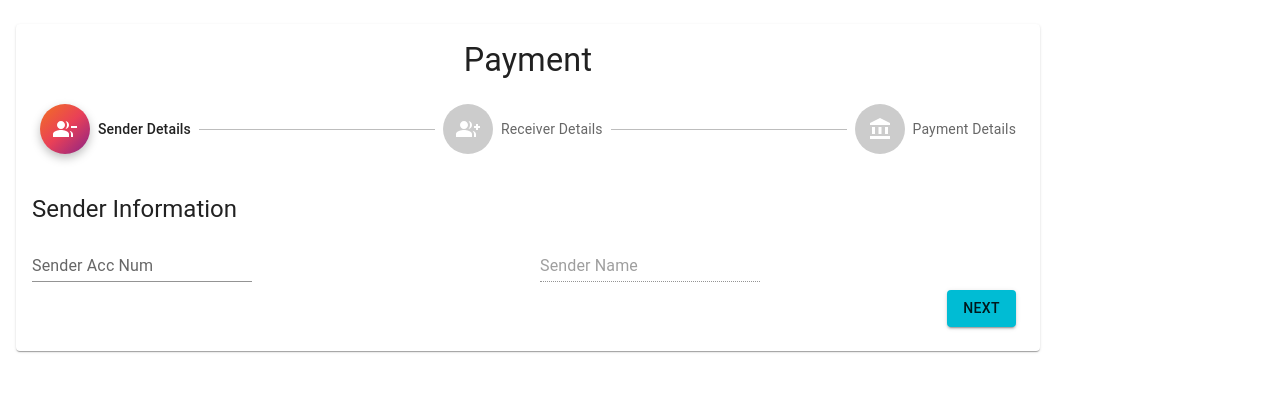
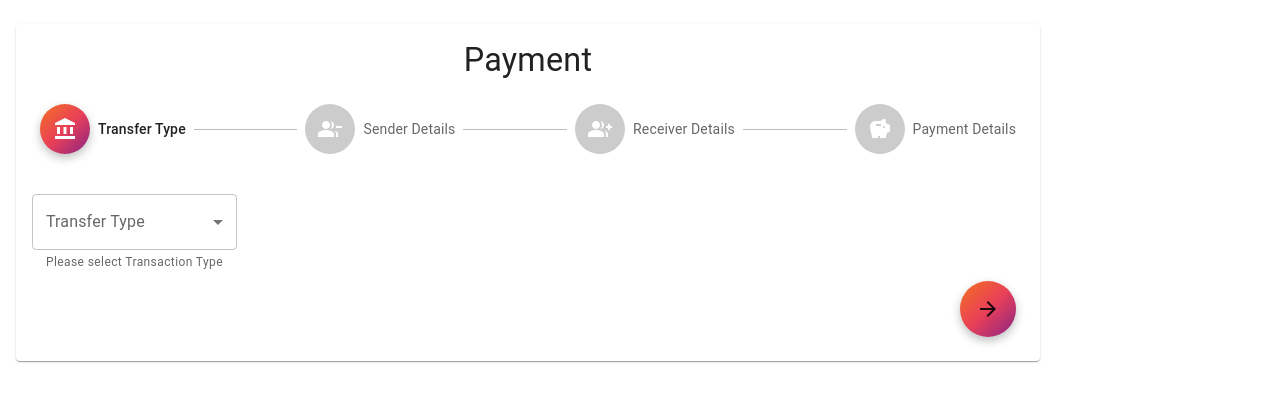
Before and after one commit to mbnaidu/dbs-frontend, a React (Create React App) app: page / in a window 1280 px wide. Shown: the top 402 px of the page. Built offline with nearby package versions, Linux system fonts and the light colour scheme; no server answers.

Commit message:
made transaction table

```diff
--- a/src/components/CheckoutPage/CheckoutPage.jsx
+++ b/src/components/CheckoutPage/CheckoutPage.jsx
@@ -1,4 +1,4 @@
-import React, { useState } from 'react';
+import React, { useEffect, useState } from 'react';
 
 import PaymentForm from './Forms/PaymentForm';
 import CheckoutSuccess from './CheckoutSuccess';
@@ -7,26 +7,19 @@ import { styled } from '@mui/material/styles';
 import useStyles from './styles';
 import SenderForm from './Forms/SenderForm';
 import ReceiverForm from './Forms/ReceiverForm';
-import { Button, Step, StepLabel, Stepper, Typography } from '@mui/material';
+import { Button, Fab, Step, StepLabel, Stepper, Typography } from '@mui/material';
 
 import AccountBalanceIcon from '@mui/icons-material/AccountBalance';
 import GroupAddIcon from '@mui/icons-material/GroupAdd';
 import GroupRemoveIcon from '@mui/icons-material/GroupRemove';
+import ArrowForwardIcon from '@mui/icons-material/ArrowForward';
+import CheckIcon from '@mui/icons-material/Check';
+import SavingsIcon from '@mui/icons-material/Savings';
+import TransferTypeForm from './Forms/TransferTypeForm';
+import Axios from 'axios';
 
-const steps = ['Sender Details', 'Receiver Details', 'Payment Details'];
+const steps = ["Transfer Type", 'Sender Details', 'Receiver Details', 'Payment Details'];
 
-function _renderStepContent(step) {
-	switch (step) {
-		case 0:
-			return <SenderForm />;
-		case 1:
-			return <ReceiverForm />;
-		case 2:
-			return <PaymentForm />;
-		default:
-			return <div>Not Found</div>;
-	}
-}
 const ColorlibStepIconRoot = styled('div')(({ theme, ownerState }) => ({
 	backgroundColor: theme.palette.mode === 'dark' ? theme.palette.grey[700] : '#ccc',
 	zIndex: 1,
@@ -52,36 +45,87 @@ export default function CheckoutPage() {
 	const [activeStep, setActiveStep] = useState(0);
 	const isLastStep = activeStep === steps.length - 1;
 
+	const [SenderAccNo, setSenderAccNo] = useState("");
+	const [ReceiverAccNo, setReceiverAccNo] = useState("");
+	const [TransferTypeData, setTransferTypeData] = useState("");
+	const [IsSenderInfoDone, setIsSenderInfoDone] = useState(false);
+	const [IsReceiverInfoDone, setIsReceiverInfoDone] = useState(false);
+	const [IsTransferTypeDone, setIsTransferTypeDone] = useState(false);
 	function _sleep(ms) {
 		return new Promise(resolve => setTimeout(resolve, ms));
 	}
-
+	// useEffect(() => { console.log(IsReceiverInfoDone, IsSenderInfoDone); _handleSubmit() }, [IsReceiverInfoDone, IsSenderInfoDone]);
+	function _renderStepContent(step) {
+		switch (step) {
+			case 0:
+				return <TransferTypeForm TransferTypeInfo={TransferTypeInfo} />;
+			case 1:
+				return <SenderForm senderInfo={senderInfo} />;
+			case 2:
+				return <ReceiverForm receiverInfo={receiverInfo} SenderAccNo={SenderAccNo} />;
+			case 3:
+				return <PaymentForm SenderAccNo={SenderAccNo} ReceiverAccNo={ReceiverAccNo} />;
+			default:
+				return <div>Not Found</div>;
+		}
+	}
+	const senderInfo = (isSenderDone, senderAccNo) => {
+		setSenderAccNo(senderAccNo)
+		setIsSenderInfoDone(isSenderDone);
+	}
+	const receiverInfo = (isReceiverDone, receiverAccNo) => {
+		setIsReceiverInfoDone(isReceiverDone);
+		setReceiverAccNo(receiverAccNo);
+	}
+	const TransferTypeInfo = (isTransferTypeDone, transferType) => {
+		setIsTransferTypeDone(isTransferTypeDone);
+		setTransferTypeData(transferType);
+	}
 	async function _submitForm(values) {
-		console.log("Submit")
 		await _sleep(1000);
-		// alert(JSON.stringify(values, null, 2));
-
 		setActiveStep(activeStep + 1);
 	}
-
+	const makeTransaction = () => {
+		var today = new Date(),
+			date = today.getFullYear() + '-' + (today.getMonth() + 1) + '-' + today.getDate();
+		const data = {
+			"empName": "madhu",
+			"senderNo": SenderAccNo,
+			"receiverNo": ReceiverAccNo,
+			"transType": TransferTypeData,
+			"transId": date.toString().replace('-', ''),
+			"transAmount": 20,
+			"transDate": date.toString()
+		}
+		Axios.post("http://localhost:8081/transaction/add", data)
+			.then((response) => console.log(response))
+			.catch((error) => console.log(error))
+	}
 	function _handleSubmit(values, actions) {
 		if (isLastStep) {
+			makeTransaction();
 			_submitForm(values, actions);
 		} else {
-			setActiveStep(activeStep + 1);
+			if (IsTransferTypeDone) {
+				setActiveStep(1)
+			}
+			if (IsSenderInfoDone) {
+				setActiveStep(2)
+			}
+			if (IsReceiverInfoDone) {
+				setActiveStep(3)
+			}
 		}
 	}
 
-	function _handleBack() {
-		setActiveStep(activeStep - 1);
-	}
 	function ColorlibStepIcon(props) {
 		const { active, completed, className } = props;
 
 		const icons = {
-			1: <GroupRemoveIcon />,
-			2: <GroupAddIcon />,
-			3: <AccountBalanceIcon />,
+			1: <AccountBalanceIcon />,
+			2: <GroupRemoveIcon />,
+			3: <GroupAddIcon />,
+			4: <SavingsIcon />,
 		};
 
 		return (
@@ -109,20 +153,14 @@ export default function CheckoutPage() {
 					<div>
 						{_renderStepContent(activeStep)}
 						<div className={classes.buttons}>
-							{activeStep !== 0 && (
-								<Button onClick={_handleBack} className={classes.button}>
-									Back
-								</Button>
-							)}
 							<div className={classes.wrapper}>
-								<Button
-									variant="contained"
-									color="primary"
-									onClick={_handleSubmit}
-									className={classes.button}
-								>
-									{isLastStep ? 'Fund Transfer' : 'Next'}
-								</Button>
+								<Fab color="primary" aria-label="add" onClick={_handleSubmit} style={{
+									backgroundImage:
+										'linear-gradient( 136deg, rgb(242,113,33) 0%, rgb(233,64,87) 50%, rgb(138,35,135) 100%)',
+									boxShadow: '0 4px 10px 0 rgba(0,0,0,.25)'
+								}}>
+									{isLastStep ? <CheckIcon /> : <ArrowForwardIcon />}
+								</Fab>
 							</div>
 						</div>
 					</div>
--- a/src/components/CheckoutPage/Forms/PaymentForm.jsx
+++ b/src/components/CheckoutPage/Forms/PaymentForm.jsx
@@ -1,7 +1,8 @@
 import { Grid, TextField, Typography } from '@mui/material';
 import React from 'react'
 
-export default function PaymentForm() {
+export default function PaymentForm(props) {
+	console.log("transferType", props)
 	return (
 		<React.Fragment>
 			<Typography variant="h6" gutterBottom>
--- a/src/components/CheckoutPage/Forms/ReceiverForm.jsx
+++ b/src/components/CheckoutPage/Forms/ReceiverForm.jsx
@@ -2,7 +2,7 @@ import { Grid, TextField, Typography } from '@mui/material';
 import React, { useEffect, useState } from 'react'
 import Axios from 'axios';
 
-export default function ReceiverForm() {
+export default function ReceiverForm(props) {
     const [ReceiverAccNum, setReceiverAccNum] = useState("");
     const [ReceiverAccName, setReceiverAccName] = useState("");
 
@@ -15,7 +15,11 @@ export default function ReceiverForm() {
                 setReceiverAccName(response.data ? response.data.accName : "");
             })
             .catch((error) => console.log(error))
-    }, [ReceiverAccNum])
+    }, [ReceiverAccNum]);
+
+    useEffect(() => {
+        props.receiverInfo(ReceiverAccName.length > 0 && props.SenderAccNo !== ReceiverAccNum ? true : false, ReceiverAccNum)
+    }, [ReceiverAccName]);
     return (
         <React.Fragment>
             <Typography variant="h6" gutterBottom>
--- a/src/components/CheckoutPage/Forms/SenderForm.jsx
+++ b/src/components/CheckoutPage/Forms/SenderForm.jsx
@@ -1,8 +1,8 @@
-import { Grid, TextField, Typography } from '@mui/material';
+import { Button, Grid, TextField, Typography } from '@mui/material';
 import Axios from 'axios';
 import React, { useEffect, useState } from 'react'
 
-export default function SenderForm() {
+export default function SenderForm(props) {
     const [SenderAccNum, setSenderAccNum] = useState("");
     const [SenderAccName, setSenderAccName] = useState("");
     useEffect(() => {
@@ -15,6 +15,9 @@ export default function SenderForm() {
             })
             .catch((error) => console.log(error))
     }, [SenderAccNum]);
+    useEffect(() => {
+        props.senderInfo(SenderAccName.length > 0 ? true : false, SenderAccNum)
+    }, [SenderAccName]);
     return (
         <React.Fragment>
             <Typography variant="h5" gutterBottom>
--- /dev/null
+++ b/src/components/CheckoutPage/Forms/TransferTypeForm.jsx
@@ -0,0 +1,35 @@
+import { MenuItem, TextField } from '@mui/material'
+import React, { useEffect } from 'react'
+
+export default function (props) {
+    const [TransferType, setTransferType] = React.useState('');
+    const currencies = [
+        {
+            value: 'To Bank',
+            label: '🏦',
+        },
+        {
+            value: 'To Person',
+            label: '🧍',
+        },
+    ];
+    useEffect(() => { props.TransferTypeInfo(TransferType.length > 0 ? true : false, TransferType) }, [TransferType])
+    return (
+        <div>
+            <TextField
+                id="outlined-select-TransferType"
+                select
+                label="Transfer Type"
+                value={TransferType}
+                onChange={(e) => setTransferType(e.target.value)}
+                helperText="Please select Transaction Type"
+            >
+                {currencies.map((option) => (
+                    <MenuItem key={option.value} value={option.value}>
+                        {option.label}{` `} {option.value}
+                    </MenuItem>
+                ))}
+            </TextField>
+        </div>
+    )
+}
```
